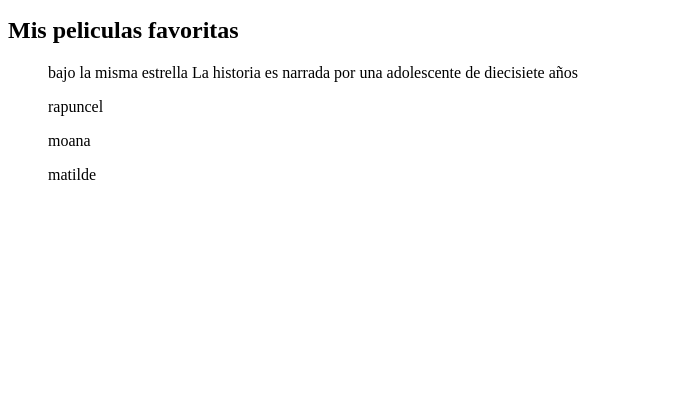
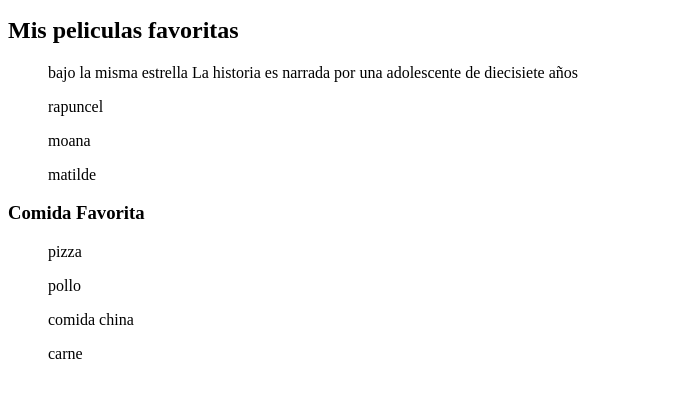
Before and after one commit to milcaguzman/milcaguzman, a plain HTML site: page laboratorio_practico1.html in a window 1280 px wide. Shown: the part 155-552 px from the top of the page, without its empty margins (0-685 px from the left). Drawn offline with Linux system fonts and the light colour scheme.

Commit message:
parte 2 del laboratorio practico

```diff
--- a/laboratorio_practico1.html
+++ b/laboratorio_practico1.html
@@ -20,4 +20,11 @@
 			<ol>moana</ol>
 			<ol>matilde</ol>
 
+	<h3>Comida Favorita</h3>
+			<ul>pizza</ul>
+			<ul>pollo</ul>
+			<ul>comida china</ul>
+			<ul>carne</ul>
+
+
 		</html>
```
